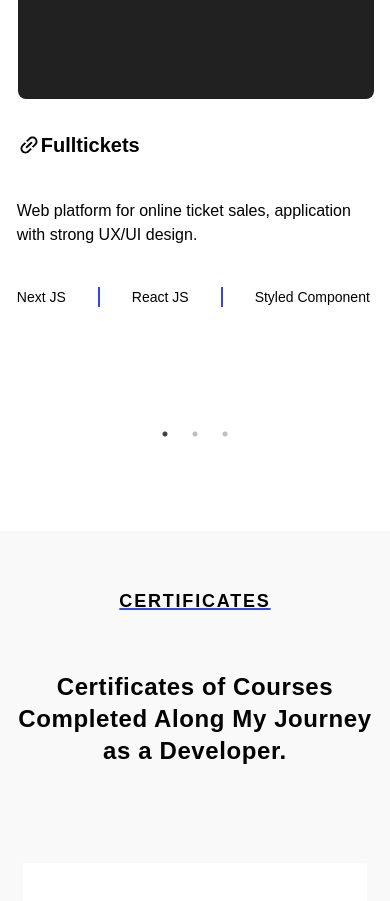
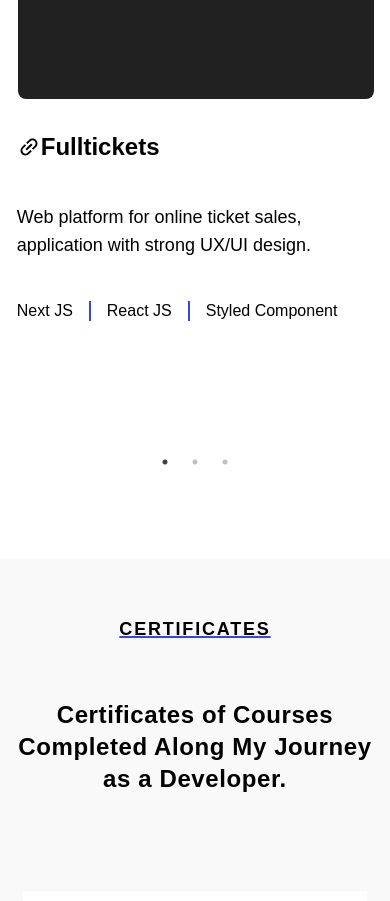
Before and after one commit to DricoCastro/AdrianoCastro-Tailwind, a Next.js app: page / in a window 390 px wide. Shown: the part 1700-2601 px from the top of the page. Built offline with nearby package versions, Linux system fonts and the light colour scheme.

Commit message:
fix font bugs

```diff
--- a/src/app/home/project/components/Carousel/index.tsx
+++ b/src/app/home/project/components/Carousel/index.tsx
@@ -64,8 +64,7 @@
             <a
               onClick={OnTapProjectLink}
               className={`
-           md:text-2xl
-           text-xl
+           text-2xl
            font-semibold
            flex
            items-center
@@ -78,8 +77,7 @@
             </a>
             <a
               className={`
-           md:text-lg
-           text-base
+           text-lg
            font-normal
            `}
             >
@@ -91,14 +89,15 @@
            flex-row
            items-center
            justify-start
-           gap-x-8
+           md:gap-x-8
+           gap-x-4
            w-full
            `}
             >
               <a
                 className={`
-              md:text-lg
-              text-sm
+                md:text-lg
+              text-base
            font-medium
            `}
               >
@@ -107,8 +106,8 @@
               <div className={`w-0.5 h-5	 bg-royalBlue`} />
               <a
                 className={`
-              md:text-lg
-              text-sm
+                md:text-lg
+              text-base
            font-medium
            `}
               >
@@ -117,8 +116,8 @@
               <div className={`w-0.5 h-5	 bg-royalBlue`} />
               <a
                 className={`
-           md:text-lg
-           text-sm
+                md:text-lg
+           text-base
            font-medium
            `}
               >
```
